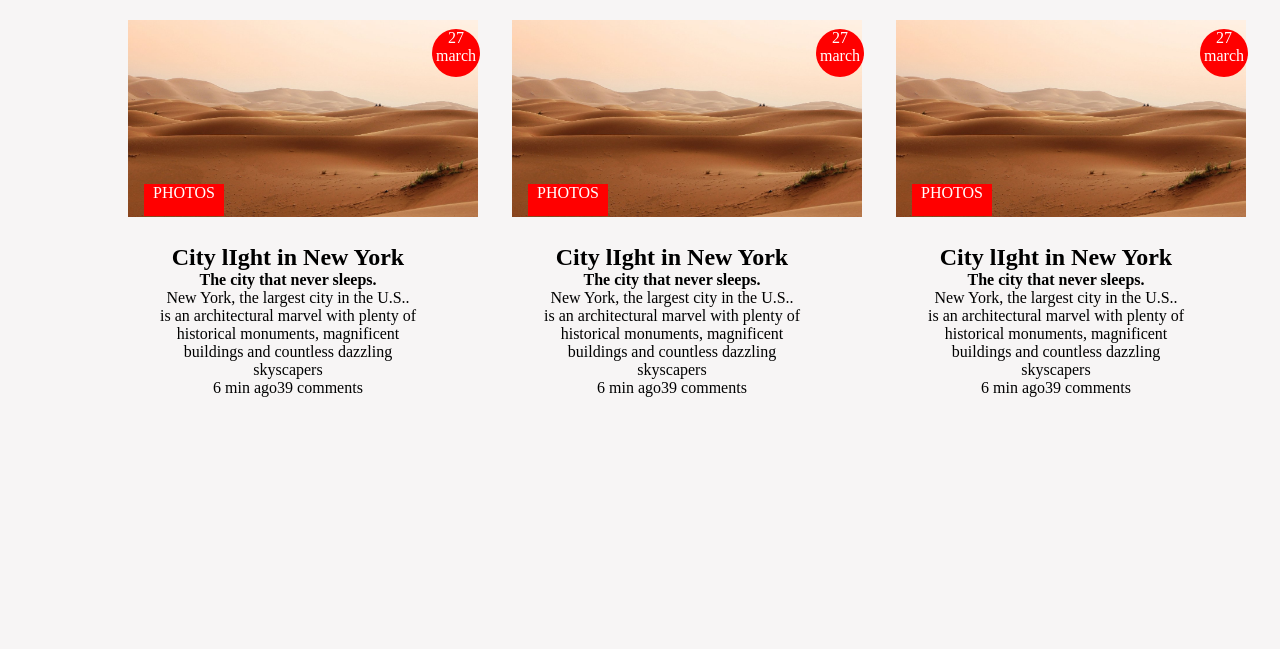
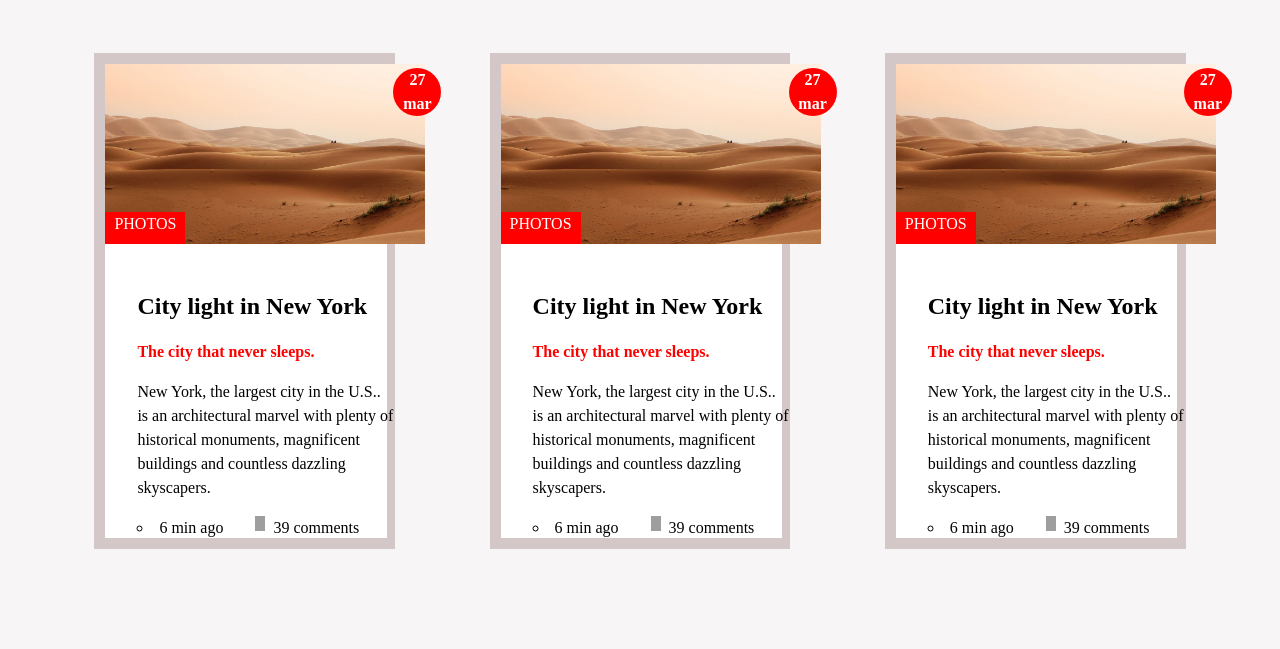
Before and after one commit to abrudra/drill1_react_ui, a plain HTML site: page index.html in a window 1280 px wide. Shown: the part 199-848 px from the top of the page. Before the commit the page ends 800 px from the top, so only its background shows below. Drawn offline with nearby package versions, Linux system fonts and the light colour scheme; grey boxes are pictures that could not be loaded.

Commit message:
UI completed

```diff
--- a/index.html
+++ b/index.html
@@ -16,8 +16,8 @@
       function Uihead() {
         return (
           <div className="header-class">
-            <h1>All Articles</h1>
-            <h3>Collection of best articles on startups</h3>
+            <span className="all-font">All Articles</span>
+            <span className="clr-grey">Collection of best articles on startups</span>
           </div>
         );
       }
@@ -25,32 +25,37 @@
       function Uicontent(){
         return(
             <div className = "main-content-div">
+              <div className="main-content-div2">
                 <div className="img-main">
                      <img className = "img-class"src="./sahara-desert.jpg" alt=""/>
-                        <div className="date-class">27<br/>march</div>
+                        <div className="date-class">27<br/>mar</div>
                         <div className="photos-class">PHOTOS</div>
                     </div>
 
                     <div className = " content-main">
-                <h2>City lIght in New York</h2>
-                <h4>The city that never sleeps.</h4>
+                <h2>City light in New York</h2>
+                <h4 className="fonth4">The city that never sleeps.</h4>
                 <div className = "content-info">
                     New York, the largest city in the U.S.. is an architectural marvel with
                     plenty of historical monuments, magnificent buildings and countless
-                    dazzling skyscapers
+                    dazzling skyscapers.
                     </div>
-                    <div>
-                        <span>6 min ago</span>
-                        <span>39 comments</span>
+                    <div className="comment">
+                        <div className="commenttime"> <li> 6 min ago</li></div>
+                        <div className = "div-image-footer">
+                          <img className="commentimg"src="https://cdn-icons-png.flaticon.com/512/2076/2076246.png" alt=""/>
+                          <span>39 comments</span>
+
+                          </div>
                         </div>
                         </div>
-
+                </div>
                 </div>
         )
       }
       function App() {
         return (
-            <div>
+            <div className = "main-class">
                   <Uihead />
                   <div className = "allcontain-class">
                     <Uicontent/>
--- a/stylesheet.css
+++ b/stylesheet.css
@@ -9,22 +9,63 @@ body{
 .header-class{
     display: flex;
     flex-direction: column;
-    row-gap: 3rem;
+    row-gap: 2rem;
     align-items: center;
     margin-top: 3rem;
 
 }
 
 .main-content-div{
+   display: flex;
+    flex-direction: column;
+    width: 23.5vw;
+    text-align: left;
+    height: 31rem;
+    background: rgb(211, 199, 199);
+    padding: 11px;
+
+
+}
+.commentimg{
+    width: 10px;
+    height: 15px;
+}
+.commenttime{
+    list-style: circle;
+}
+.div-image-footer{
     display: flex;
-    flex-direction: column ;
-    width: 20vw;
-    text-align: center;
+    column-gap: 0.5rem;
+}
+
+.comment{
+display: flex;
+column-gap: 2rem;
+}
+
+.clr-grey{
+    color: rgb(168, 156, 156);
+    font-size: 1.5rem;
+}
+
+.all-font{
+    font-size: 3rem;
+    font-weight: bold;
+}
+
+.main-content-div2{
+        background: white;
+    height: 30rem;
+    width: 22vw;
 }
 
 .img-class{
-    width: 350px;
+    width: 334px;
     position: relative;
+}
+
+.fonth4{
+    color: red;
 }
 
 .date-class{
@@ -36,8 +77,9 @@ body{
     border-radius: 50%;
     text-align: center;
     position:relative;
-    top:-12rem;
-    left: 19rem;
+    top:-11rem;
+    font-weight: 700;
+    left: 18rem;
 }
 
 .allcontain-class{
@@ -55,8 +97,8 @@ body{
 
     text-align: center;
     position:relative;
-    top:-5.3rem;
-    left:1rem;
+    top:-5rem;
+    left:rem;
 }
 
 .img-main{
@@ -65,7 +107,41 @@ body{
 }
 
 .content-main{
-   margin-left: 2rem;
-        width: 20vw;
+      margin-left: 2rem;
+    width: 20vw;
     height: 15vh;
+    display: flex;
+    flex-direction: column;
+    row-gap: 1rem;
 }
+
+
+
+   /* Reset css rule */
+
+*, *::before, *::after {
+  box-sizing: border-box;
+}
+* {
+  margin: 0;
+}
+html, body {
+  height: 100%;
+}
+body {
+  line-height: 1.5;
+  -webkit-font-smoothing: antialiased;
+}
+img, picture, video, canvas, svg {
+  display: block;
+  max-width: 100%;
+}
+input, button, textarea, select {
+  font: inherit;
+}
+p, h1, h2, h3, h4, h5, h6 {
+  overflow-wrap: break-word;
+}
+#root, #__next {
+  isolation: isolate;
+}
```
